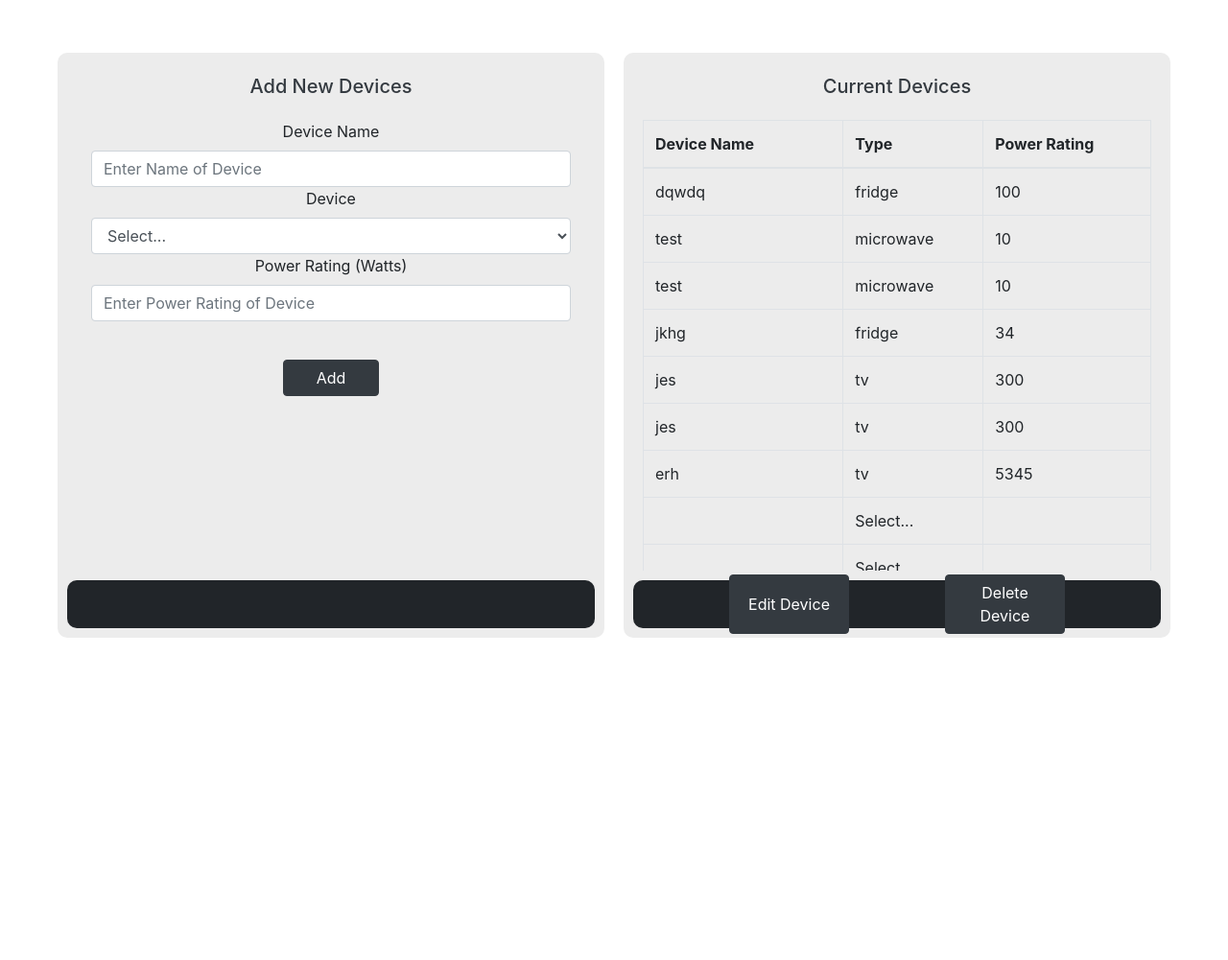
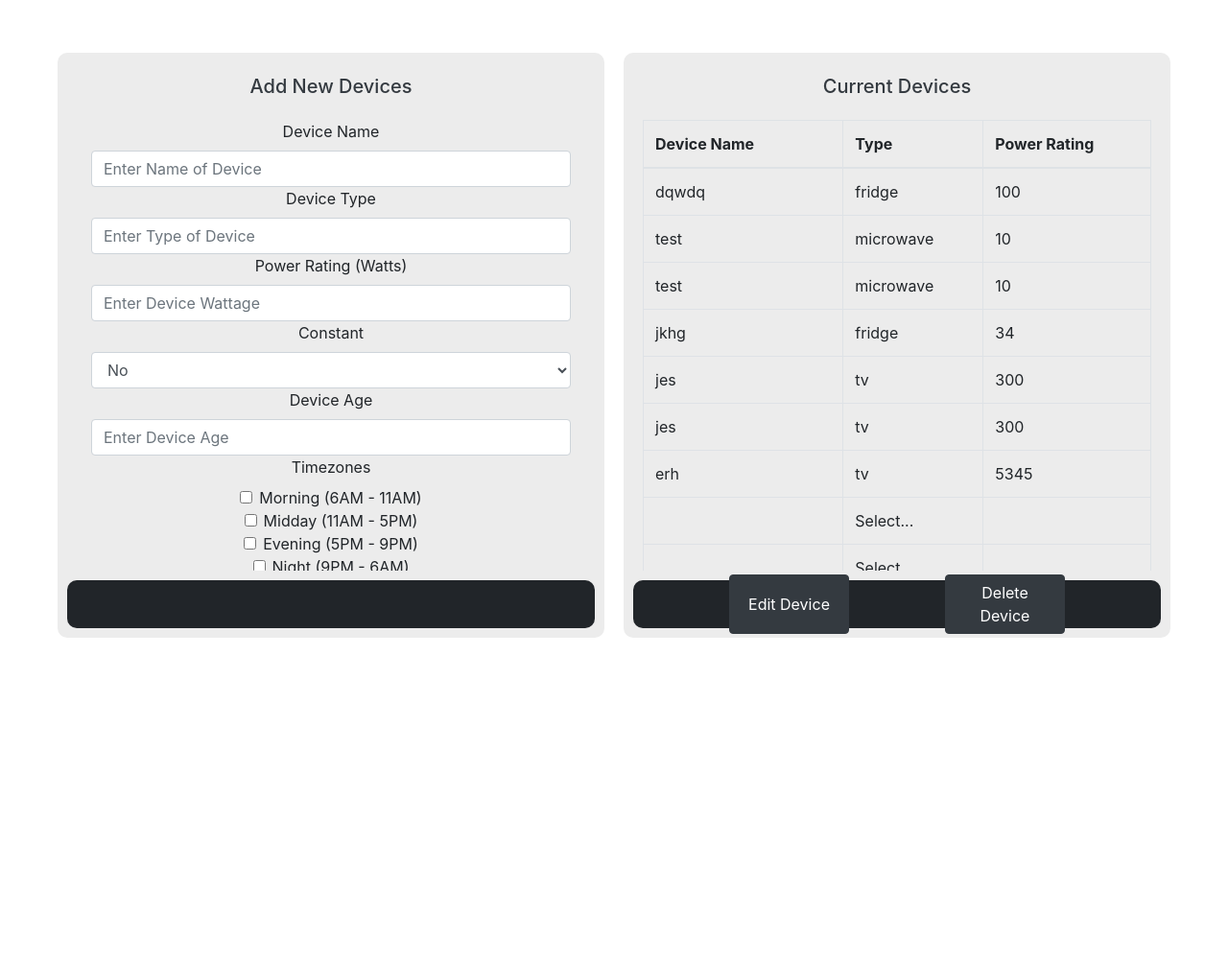
Before and after one commit to Bowriing/Honours, a Flask app: page /getUserData in a window 1280 px wide. Shown: the part 327-1328 px from the top of the page at 96% size. Run offline with Flask 3, Linux system fonts and the light colour scheme; a user stored in the database is signed in; some libraries are stand-ins or nearby versions.

Commit message:
added checkboxes and more fields for inputs

```diff
--- /dev/null
+++ b/website/static/scripts/checkboxes.js
@@ -0,0 +1,17 @@
+document.addEventListener('DOMContentLoaded', function () {
+    var checkboxes = document.querySelectorAll('.form-check-input');
+    checkboxes.forEach(function(checkbox) {
+        checkbox.addEventListener('change', function() {
+            // if current check is random then uncheck others
+            if(checkbox.id === 'randomZone' && checkbox.checked) {
+                checkboxes.forEach(function(other) {
+                    if(other !== checkbox) other.checked = false;
+                });
+            }
+            // if current check is not random but checked, uncheck random
+            else if (checkbox.checked) {
+                document.getElementById('randomZone').checked = false;
+            }
+        });
+    });
+});
--- a/website/templates/getUserData.html
+++ b/website/templates/getUserData.html
@@ -1,6 +1,6 @@
 {% extends "base.html"%}
 {% block title %} Home {% endblock %}
-{%block scripts%}{%endblock%}
+{%block scripts%}<script src="{{ url_for('static', filename='scripts/checkboxes.js') }}"></script>{%endblock%}
 
 {%block content %}
 <div class="header-container">
@@ -12,31 +12,52 @@
         <h2 class="tile-title text-dark">Add New Devices</h2>
         <div class="tile-content" style="flex-direction: column;">
 
-            <!--#make this form action /upload deviceType and powerRating
-            #uploads one device at a time to a db model with ID type and Rating
-            #create model in models.py
-            #append the new device from form into db-->
-
-            <form method="POST" action="/add-device" style="width: 500px;" align="center">
+            <form method="POST" action="/add-device" style="width: 500px; overflow-y: scroll;" align="center">
                 <div class="form-group">
 
                     <label for="deviceName">Device Name</label>
                     <input type="text" class="form-control" id="deviceName" name="deviceName" placeholder="Enter Name of Device">
 
-                    <label for="deviceType">Device</label>
-                    <select name="deviceType" id="deviceType" class="form-control" placeholder="Select Device Type">
-                        <option value="Select..." id="none">Select...</option>
-                        <option value="fridge">Fridge</option>
-                        <option value="kettle">Kettle</option>
-                        <option value="microwave">Microwave</option>
-                        <option value="oven">Oven</option>
-                        <option value="tv">TV</option>
-                        <option value="computer">Computer</option>
+                    <label for="deviceType">Device Type</label>
+                    <input type="text" class="form-control" id="deviceType" name="deviceType" placeholder="Enter Type of Device">
+
+                    <label for="powerRating">Power Rating (Watts)</label>
+                    <input type="number" class="form-control" id="powerRating" name="powerRating" placeholder="Enter Device Wattage">
+
+                    <label for="deviceConstant">Constant</label>
+                    <select name="deviceConstant" id="deviceConstant" class="form-control" placeholder="Is This Device Constantly In Use?">
+                        <option value="no" id="noContsant">No</option>
+                        <option value="yes" id="yesConstant">Yes</option>
                     </select>
 
-                    <div class="form-group">
-                        <label for="powerRating">Power Rating (Watts)</label>
-                        <input type="number" class="form-control" id="powerRating" name="powerRating" placeholder="Enter Power Rating of Device">
+                    <label for="deviceAge">Device Age</label>
+                    <input type="number" class="form-control" id="deviceAge" name="deviceAge" placeholder="Enter Device Age">
+
+                    <label for="deviceTimezone">Timezones</label>
+
+                    <div class="form-check">
+                        <input class="form-check-input" type="checkbox" name="deviceTimezone" id="morningZone" value="morning"></input>
+                        <label class="form-check-label" for="morningZone">Morning (6AM - 11AM)</label>
+                    </div>
+
+                    <div class="form-check">
+                        <input class="form-check-input" type="checkbox" name="deviceTimezone" id="middayZone" value="midday"></input>
+                        <label class="form-check-label" for="middayZone">Midday (11AM - 5PM)</label>
+                    </div>
+
+                    <div class="form-check">
+                        <input class="form-check-input" type="checkbox" name="deviceTimezone" id="eveningZone" value="evening"></input>
+                        <label class="form-check-label" for="eveningZone">Evening (5PM - 9PM)</label>
+                    </div>
+
+                    <div class="form-check">
+                        <input class="form-check-input" type="checkbox" name="deviceTimezone" id="nightZone" value="night"></input>
+                        <label class="form-check-label" for="nightZone">Night (9PM - 6AM)</label>
+                    </div>
+
+                    <div class="form-check">
+                        <input class="form-check-input" type="checkbox" name="deviceTimezone" id="randomZone" value="random"></input>
+                        <label class="form-check-label" for="randomZone">Random (Varied)</label>
                     </div>
 
                     <br />
```
Also changed, not shown: instance/database.db.
